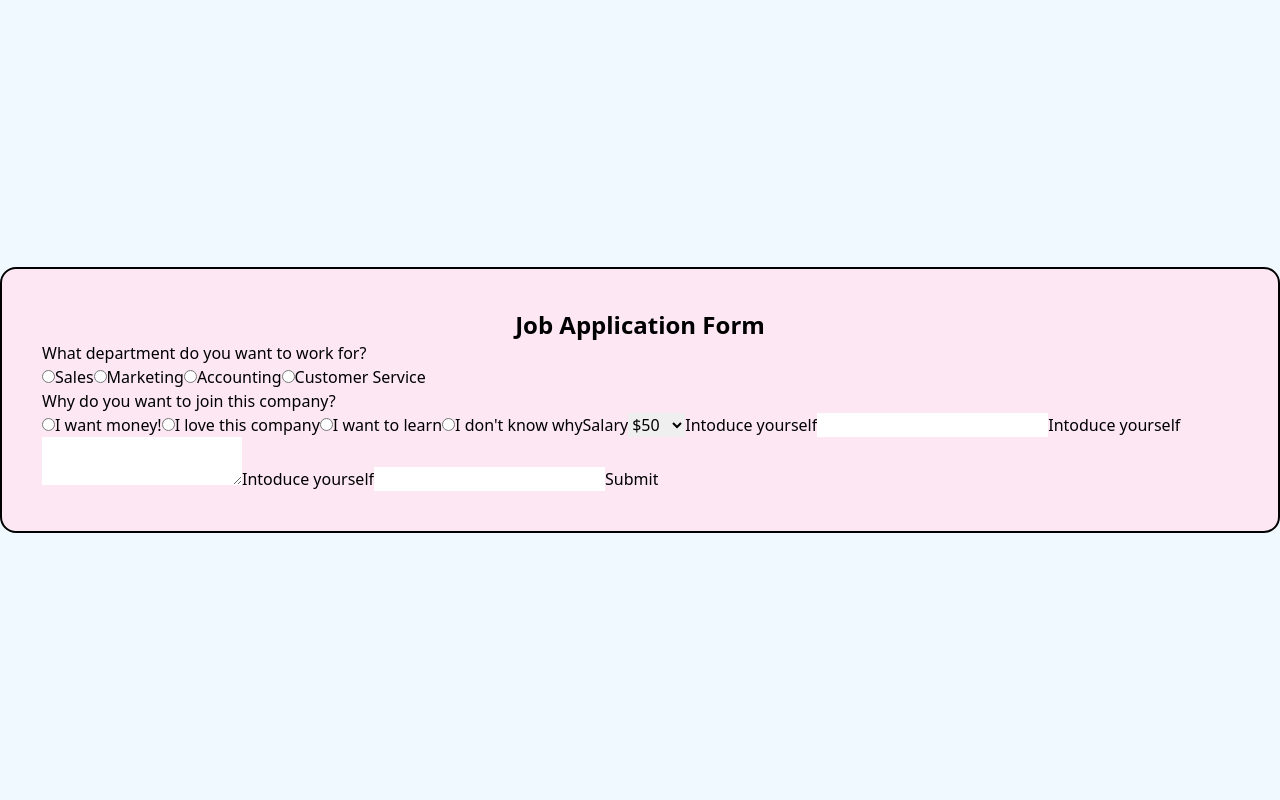
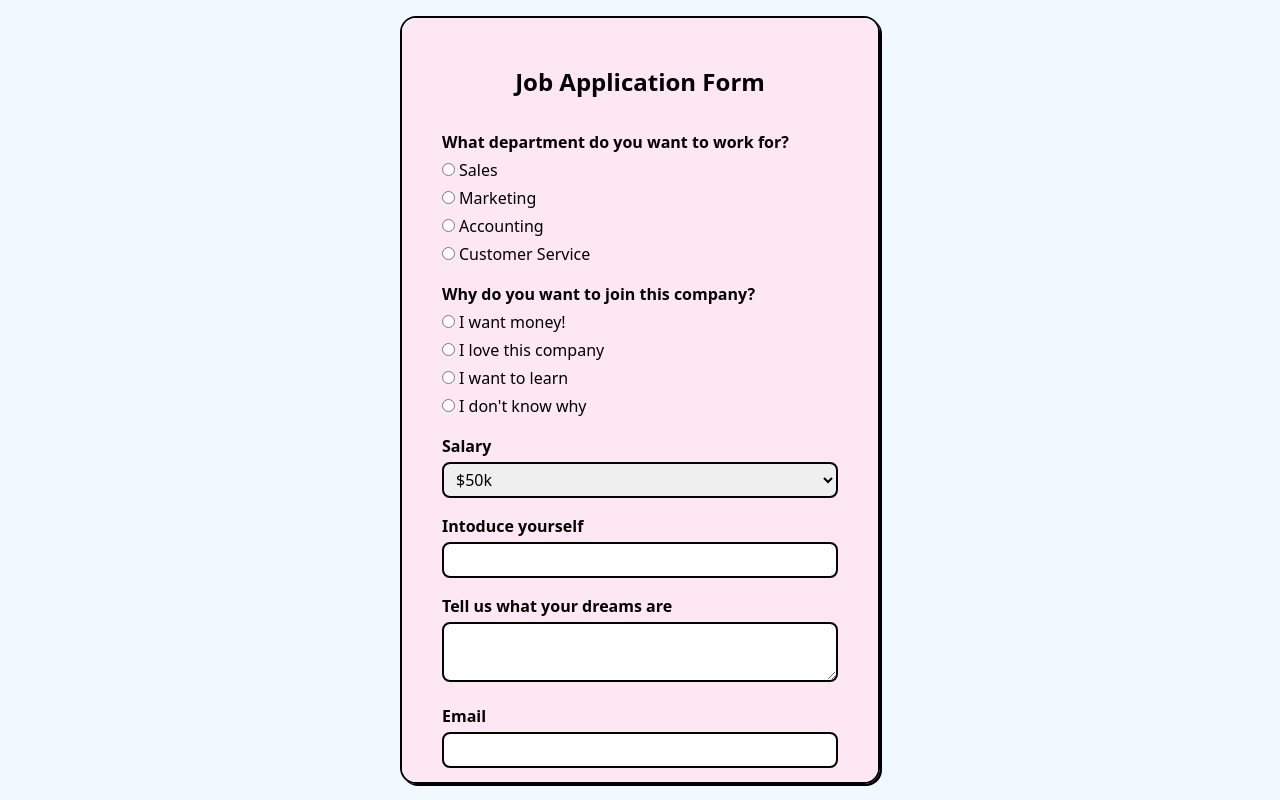
Before and after one commit to rae-han/lecture-carrot-market, a Next.js app: page /lecture/react-hook-form in a window 1280 px wide. Built offline with nearby package versions, Linux system fonts and the light colour scheme.

Commit message:
add: 기본 기능 완성

```diff
--- a/src/components/RHF/FormItem.tsx
+++ b/src/components/RHF/FormItem.tsx
@@ -1,31 +1,51 @@
-import React, { createContext, PropsWithChildren, useContext } from 'react';
+import React from 'react';
+import { UseFormRegister } from 'react-hook-form';
 
-interface FormItem {
-  id: string;
-  value: string;
-  type: string;
+import { FormData } from '@typings/form';
+
+interface Props {
   title: string;
+  register: UseFormRegister<FormData>;
 }
 
-const FormItemContext = createContext({
-  id: '',
-  value: '',
-  type: 'radio',
-  title: '',
-});
-
-export const FormItemWrapper = ({ id, value, type, title, children }: PropsWithChildren<FormItem>) => {
-  const contextValue = { id, value, type, title };
-
-  return <FormItemContext.Provider value={contextValue}>{children}</FormItemContext.Provider>;
+const FormItem = ({ title, register, options }: Props) => {
+  return (
+    <div>
+      <h2>{title}</h2>
+    </div>
+  );
 };
 
-export const Title = ({ ...props }) => {
-  const { title } = useContext(FormItemContext);
+export default FormItem;
 
-  return <h2>{title}</h2>;
-};
-
-FormItemWrapper.Title = Title;
-
-export default FormItemWrapper;
+// import React, { createContext, PropsWithChildren, useContext } from 'react';
+//
+// interface FormItem {
+//   id: string;
+//   value: string;
+//   type: string;
+//   title: string;
+// }
+//
+// const FormItemContext = createContext({
+//   id: '',
+//   value: '',
+//   type: 'radio',
+//   title: '',
+// });
+//
+// export const FormItemWrapper = ({ id, value, type, title, children }: PropsWithChildren<FormItem>) => {
+//   const contextValue = { id, value, type, title };
+//
+//   return <FormItemContext.Provider value={contextValue}>{children}</FormItemContext.Provider>;
+// };
+//
+// export const Title = ({ ...props }) => {
+//   const { title } = useContext(FormItemContext);
+//
+//   return <h2>{title}</h2>;
+// };
+//
+// FormItemWrapper.Title = Title;
+//
+// export default FormItemWrapper;
--- a/src/components/RHF/practice.tsx
+++ b/src/components/RHF/practice.tsx
@@ -1,77 +1,138 @@
-import React from 'react';
-import { FieldError, SubmitErrorHandler, SubmitHandler, useForm } from 'react-hook-form';
+import React, { useEffect, useState } from 'react';
+import { SubmitErrorHandler, SubmitHandler, useForm } from 'react-hook-form';
 
-interface FormData {
-  department: 'string';
-  motivation: 'string';
-  salary: 'string';
-  introduction: 'string';
-  dreams: 'string';
-  email: 'string';
-  errors: 'string';
-}
+import { FormData } from '@typings/form';
+import {
+  errorClassNames,
+  formClassNames,
+  formItemTitleClassNames,
+  inputClassNames,
+  mainClassNames,
+  radioItemClassNames,
+  radioItemTextClassNames,
+  radioListClassNames,
+  sectionClassNames,
+  submitClassNames,
+  titleClassNames,
+} from '@pages/lecture/className';
+
+const formDatas = [
+  {
+    id: 0,
+    title: 'What department do you want to work for?',
+  },
+];
 
 const App = () => {
-  const { register, handleSubmit } = useForm<FormData>();
+  const { formState, register, handleSubmit, watch } = useForm<FormData>({});
+  const [formData, setFormData] = useState<FormData | null>(null);
+  const { errors } = formState;
+  console.log(1, errors);
 
   const onValid: SubmitHandler<FormData> = (data) => {
-    console.log(data);
+    setFormData(data);
   };
+
+  const watchAllFields = watch();
+
+  useEffect(() => {
+    console.log(watchAllFields);
+    console.log(errors.introduction);
+    console.log(errors.dreams);
+    console.log(errors.email);
+    console.log(errors);
+  }, [watchAllFields, errors]);
 
   const onInvalid: SubmitErrorHandler<FormData> = (error) => {
     console.error(error);
   };
 
   return (
-    <section className="flex justify-center items-center fixed bg-sky-50 w-screen h-screen top-0 bottom-0 left-0 right-0">
-      <main className=" p-10 bg-pink-100 border-2 border-black rounded-2xl min-w-[480px]">
-        <h1 className="font-bold text-center text-2xl">Job Application Form</h1>
-        <form onSubmit={handleSubmit(onValid, onInvalid)}>
-          <h2>What department do you want to work for?</h2>
-          <label>
-            <input {...register('department', { required: true })} type="radio" value="Sales" />
-            Sales
+    <section className={sectionClassNames}>
+      <main className={mainClassNames}>
+        <h1 className={titleClassNames}>Job Application Form</h1>
+        <form className={formClassNames} onSubmit={handleSubmit(onValid, onInvalid)}>
+          <h2 className={formItemTitleClassNames}>
+            What department do you want to work for?<span className={errorClassNames}>{errors.department?.message}</span>
+          </h2>
+          <div className={radioListClassNames}>
+            <label className={radioItemClassNames}>
+              <input {...register('department', { required: ' *required' })} type="radio" value="Sales" />
+              <span className={radioItemTextClassNames}>Sales</span>
             </label>
-          <label>
-            <input {...register('department', { required: true })} type="radio" value="Marketing" />
-            Marketing
+            <label className={radioItemClassNames}>
+              <input {...register('department', { required: ' *required' })} type="radio" value="Marketing" />
+              <span className={radioItemTextClassNames}>Marketing</span>
             </label>
-          <label>
-            <input {...register('department', { required: true })} type="radio" value="Accounting" />
-            Accounting
+            <label className={radioItemClassNames}>
+              <input {...register('department', { required: ' *required' })} type="radio" value="Accounting" />
+              <span className={radioItemTextClassNames}>Accounting</span>
             </label>
-          <label>
-            <input {...register('department', { required: true })} type="radio" value="Customer Service" />
-            Customer Service
+            <label className={radioItemClassNames}>
+              <input {...register('department', { required: ' *required' })} type="radio" value="Customer Service" />
+              <span className={radioItemTextClassNames}>Customer Service</span>
             </label>
-          <h2>Why do you want to join this company?</h2>
-          <label>
-            <input {...register('motivation', { required: true })} type="radio" value="I wan money!" />I want money!
+          </div>
+          <h2 className={formItemTitleClassNames}>
+            Why do you want to join this company?<span className={errorClassNames}>{errors.motivation?.message}</span>
+          </h2>
+          <div className={radioListClassNames}>
+            <label className={radioItemClassNames}>
+              <input {...register('motivation', { required: ' *required' })} type="radio" value="I wan money!" />
+              <span className={radioItemTextClassNames}>I want money!</span>
             </label>
-          <label>
-            <input {...register('motivation', { required: true })} type="radio" value=" love this company" />I love this company
+            <label className={radioItemClassNames}>
+              <input {...register('motivation', { required: ' *required' })} type="radio" value="I love this company" />
+              <span className={radioItemTextClassNames}>I love this company</span>
             </label>
-          <label>
-            <input {...register('motivation', { required: true })} type="radio" value="I want to learn" />I want to learn
+            <label className={radioItemClassNames}>
+              <input {...register('motivation', { required: ' *required' })} type="radio" value="I want to learn" />
+              <span className={radioItemTextClassNames}>I want to learn</span>
             </label>
-          <label>
-            <input {...register('motivation', { required: true })} type="radio" value="I don't know why" />I don't know why
+            <label className={radioItemClassNames}>
+              <input {...register('motivation', { required: ' *required' })} type="radio" value="I don't know why" />
+              <span className={radioItemTextClassNames}>I don't know why</span>
             </label>
+          </div>
+          <h2 className={formItemTitleClassNames}>
             <label htmlFor="Salary">Salary</label>
-          <select {...register('salary', { required: true })} id="Salary">
-            <option value="50">$50</option>
-            <option value="100">$100</option>
-            <option value="150">$150</option>
-            <option value="200">$200</option>
+          </h2>
+          <select className={inputClassNames()} {...register('salary', { required: true })} id="Salary">
+            <option value="50">$50k</option>
+            <option value="100">$100k</option>
+            <option value="150">$150k</option>
+            <option value="200">$200k</option>
           </select>
+          <h2 className={formItemTitleClassNames}>
             <label htmlFor="Introduction">Intoduce yourself</label>
-          <input {...register('introduction', { required: true })} id="Introduction" />
-          <label htmlFor="Dreams">Intoduce yourself</label>
-          <textarea {...register('dreams', { required: true })} id="Dreams" />
-          <label htmlFor="Email">Intoduce yourself</label>
-          <input {...register('email', { required: true })} id="Email" />
-          <input type="submit" />
+          </h2>
+          <input
+            className={inputClassNames(errors.introduction)}
+            {...register('introduction', { required: 'Please write down your introduction.' })}
+            id="Introduction"
+          />
+          <span className={errorClassNames}>{errors.introduction?.message}</span>
+          <h2 className={formItemTitleClassNames}>
+            <label htmlFor="Dreams">Tell us what your dreams are</label>
+          </h2>
+          <textarea
+            className={inputClassNames(errors.dreams)}
+            {...register('dreams', { required: 'Please tell us what yout dreams are.', minLength: 10 })}
+            id="Dreams"
+          />
+          <span className={errorClassNames}>{errors.dreams?.message}</span>
+          <h2 className={formItemTitleClassNames}>
+            <label htmlFor="Email">Email</label>
+          </h2>
+          <input
+            className={inputClassNames(errors.email)}
+            {...register('email', { required: 'Please write down yout email.' })}
+            id="Email"
+          />
+          <span className={errorClassNames}>{errors.email?.message}</span>
+          <input className={submitClassNames} value="Give me this job" type="submit" />
         </form>
+        {formData ? JSON.stringify(formData) : null}
       </main>
     </section>
   );
--- /dev/null
+++ b/src/pages/lecture/className.ts
@@ -0,0 +1,54 @@
+import { FieldError } from 'react-hook-form';
+
+const cns = (selector: string, className: string) =>
+  className
+    .split(' ')
+    .map((item) => `${selector}:${item}`)
+    .join(' ');
+
+export const sectionClassNames = `flex justify-center items-center fixed bg-sky-50 w-screen h-screen p-4 top-0 bottom-0 left-0 right-0`;
+
+export const mainClassNames = `p-10 bg-pink-100 border-2 border-black rounded-2xl w-[480px] max-h-full overflow-scroll shadow-[2px_2px_0_black]`;
+
+export const titleClassNames = `my-2 font-bold text-center text-2xl`;
+
+export const formClassNames = `
+  ${cns('[&>h2]', 'font-bold mt-4 mb-1')}
+  [&>*:nth-child(1)]:mt-8
+`;
+
+export const formItemTitleClassNames = `
+  font-bold mt-4 mb-1
+`;
+
+export const radioListClassNames = `
+  ${cns('[&>label]', 'block bg-black')}
+`;
+
+export const radioItemClassNames = `
+  block mt-1
+`;
+
+export const radioItemTextClassNames = `
+  ml-1 text-md
+`;
+
+export const inputClassNames = (error?: FieldError) => `
+  border-2 border-black w-full rounded-lg px-2 py-1 outline-none
+  focus:border-blue-600
+  ${error ? 'focus:border-red-600' : ''}
+`;
+
+export const inputErrorClassNames = `
+  focus:border-red-600
+`;
+
+export const errorClassNames = `
+  font-bold text-red-600 text-xs
+`;
+
+export const submitClassNames = `
+  w-full mt-8 p-2 border-2 border-black rounded-xl font-bold bg-yellow-400 text-center shadow-[2px_2px_0_black]
+  hover:brightness-150
+  active:brightness-75
+`;
--- /dev/null
+++ b/src/typings/form.ts
@@ -0,0 +1,9 @@
+export interface FormData {
+  department: 'string';
+  motivation: 'string';
+  salary: 'string';
+  introduction: 'string';
+  dreams: 'string';
+  email: 'string';
+  errors: 'string';
+}
--- a/tsconfig.json
+++ b/tsconfig.json
@@ -19,6 +19,7 @@
       "@components/*": ["./src/components/*"],
       "@pages/*": ["./src/pages/*"],
       "@libs/*": ["./src/libs/*"],
+      "@typings/*": ["./src/typings/*"],
     }
   },
   "include": ["next-env.d.ts", "**/*.ts", "**/*.tsx"],
```
Lines whose indentation alone changed are shown as unchanged.
